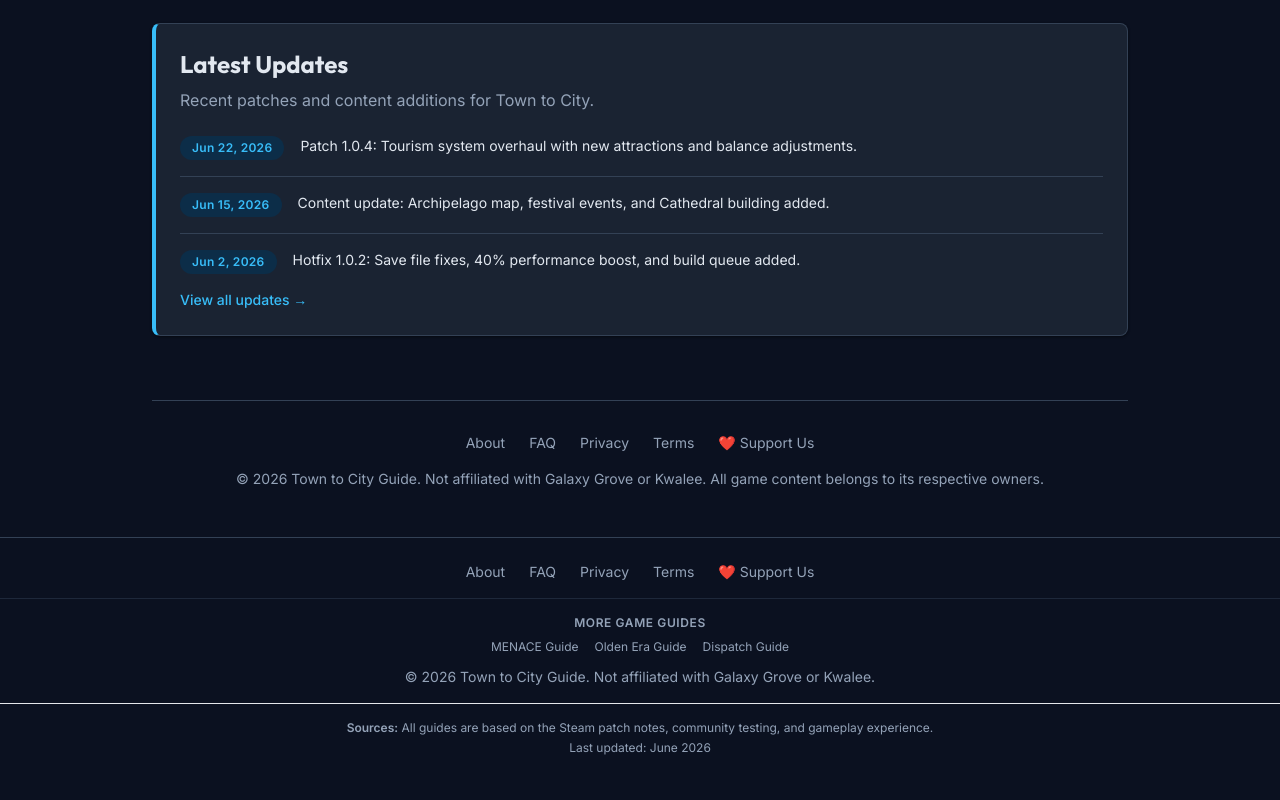
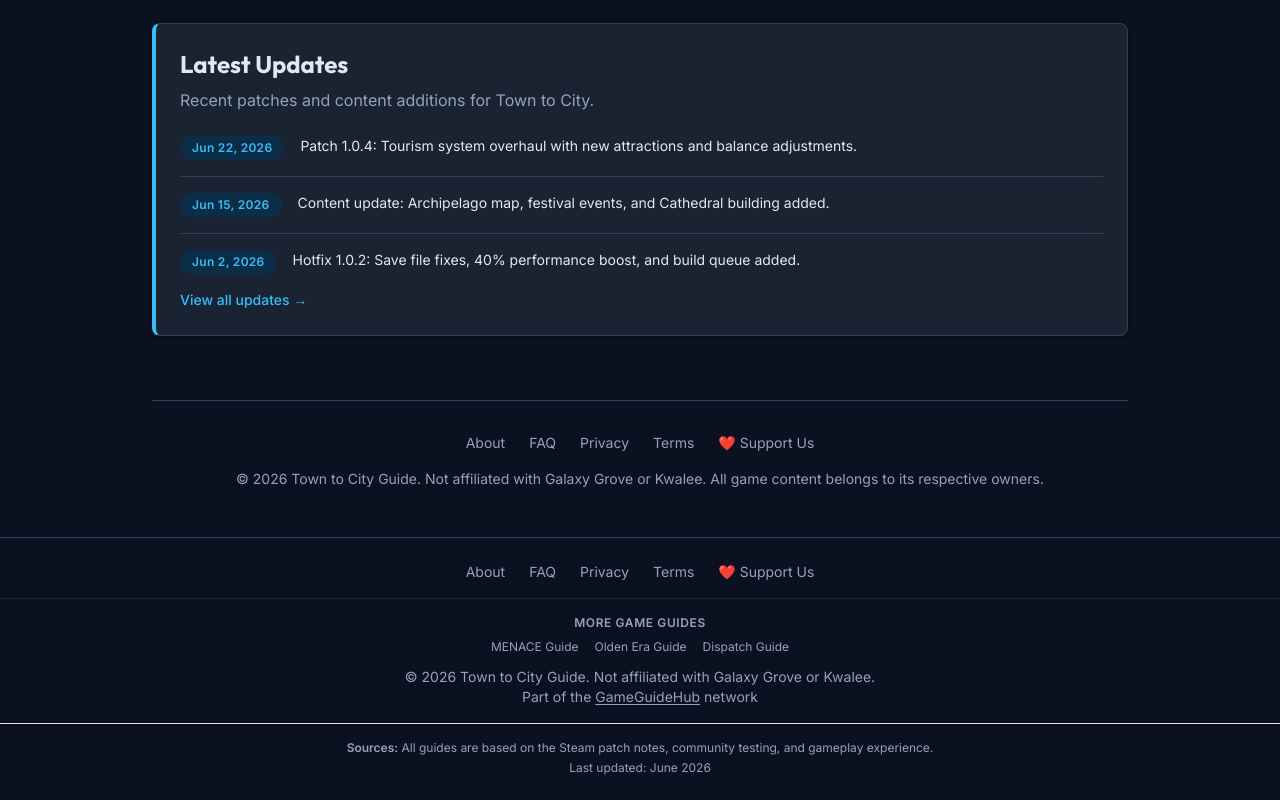
Before and after one commit to ryuuu2020/town-to-city-guide, a Next.js app: page / in a window 1280 px wide. Shown: the part 2308-3108 px from the top of the page. Built offline with nearby package versions, Linux system fonts and the light colour scheme.

Commit message:
auto: add GameGuideHub network footer link

```diff
--- a/app/layout.tsx
+++ b/app/layout.tsx
@@ -123,6 +123,9 @@ gtag('config', 'G-ET6778V62K');`}
           </div>
 
           <p>&copy; {new Date().getFullYear()} Town to City Guide. Not affiliated with Galaxy Grove or Kwalee.</p>
+              <span className="font-body text-sm text-stone">
+                Part of the <a href="https://gguidehub.com" className="text-stone hover:text-bark underline underline-offset-2 transition-colors">GameGuideHub</a> network
+              </span>
 
               {/* E-E-A-T: Sources & Last Updated */}
               <div className="mt-4 pt-4 border-t border-clay/30">
```
